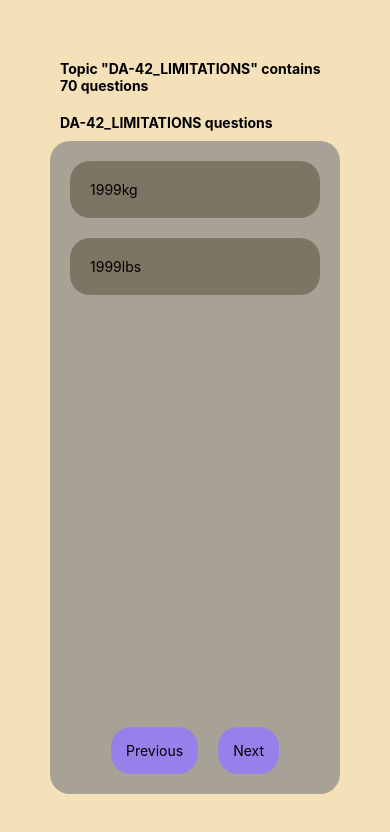
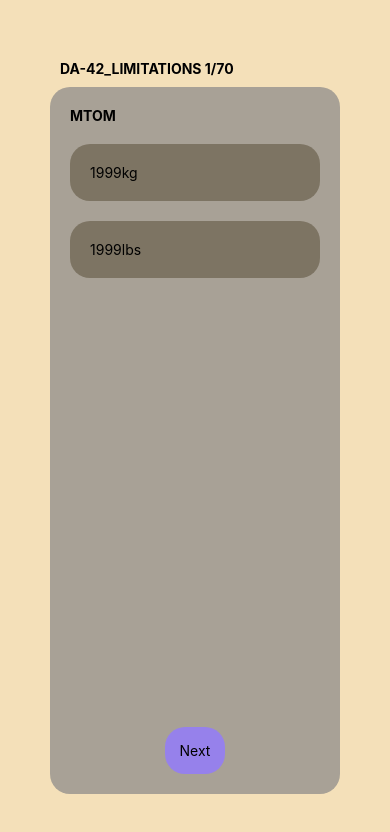
Before and after one commit to veliValentine/question-bank-mobile, a React Native app: screen / in a window 390 px wide. Both pictures are taken after a click on the button "START NEW DA-42 QUIZ". Shown: the top 832 px of the page. Built offline with nearby package versions, Linux system fonts and the light colour scheme.

Commit message:
feat: color answers & exit quiz

```diff
--- a/src/components/Question.jsx
+++ b/src/components/Question.jsx
@@ -1,3 +1,4 @@
+import { useState } from 'react';
 import { ScrollView, StyleSheet, Text, TouchableHighlight, TouchableOpacity, View } from 'react-native';
 
 const Question = ({
@@ -8,23 +9,35 @@ const Question = ({
   isLastQuestion,
   saveChoice
 }) => {
-  const { answers } = data;
+  const { answers, title } = data;
   return (
     <View style={styles.container}>
       <ScrollView style={styles.scrollView}>
+        <Text style={styles.title}>{title}</Text>
         {answers.map((answer) => Option(answer, saveChoice))}
       </ScrollView >
-      {Buttons({ previousQuestion, nextQuestion, isFirstQuestion, isLastQuestion })}
+      <Buttons
+        previousQuestion={previousQuestion}
+        nextQuestion={nextQuestion}
+        isFirstQuestion={isFirstQuestion}
+        isLastQuestion={isLastQuestion}
+      />
     </View>
   )
 }
 
 const Option = ({ choice, isCorrect }, saveChoice) => {
+  const [style, setStyle] = useState(styles.containerAnswer)
+  const onPress = () => {
+    saveChoice(isCorrect)
+    const backgroundColor = isCorrect ? 'lightgreen' : '#EA9E9E'
+    setStyle({ ...style, backgroundColor })
+  }
   return (
     <TouchableOpacity
       key={choice}
-      onPress={() => saveChoice(isCorrect)}
-      style={styles.containerAnswer}
+      onPress={onPress}
+      style={style}
     >
       <Text style={styles.answer}>{choice}</Text>
     </TouchableOpacity>
@@ -34,6 +47,7 @@ const Option = ({ choice, isCorrect }, saveChoice) => {
 const Buttons = ({ previousQuestion, nextQuestion, isFirstQuestion, isLastQuestion }) => {
   return (
     <View style={styles.buttonContainer}>
+      {isFirstQuestion ? null :
         <TouchableHighlight
           style={styles.button}
           onPress={previousQuestion}
@@ -41,6 +55,7 @@ const Buttons = ({ previousQuestion, nextQuestion, isFirstQuestion, isLastQuesti
         >
           <Text style={styles.buttonText}>Previous</Text>
         </TouchableHighlight>
+      }
       <TouchableHighlight
         style={styles.button}
         onPress={nextQuestion}
--- a/src/components/Quiz.jsx
+++ b/src/components/Quiz.jsx
@@ -45,12 +45,11 @@ const Quiz = ({
 
   return (
     <View style={styles.container}>
-      <Text style={styles.title}>{`Topic "${topic}" contains ${questions.length} questions`}</Text>
-      <Text style={styles.title}>{`${topic} questions`}</Text>
+      <Text style={styles.title}>{`${topic} ${questionIndex + 1}/${questions.length}`}</Text>
       <Question
         key={questionIndex}
         data={question}
-        previousQuestion={setPreviousQuestion}
+        previousQuestion={isFirstQuestion ? backAction : setPreviousQuestion}
         nextQuestion={isLastQuestion ? finishQuiz : setNextQuestion}
         isFirstQuestion={isFirstQuestion}
         isLastQuestion={isLastQuestion}
```
Lines whose indentation alone changed are shown as unchanged.
